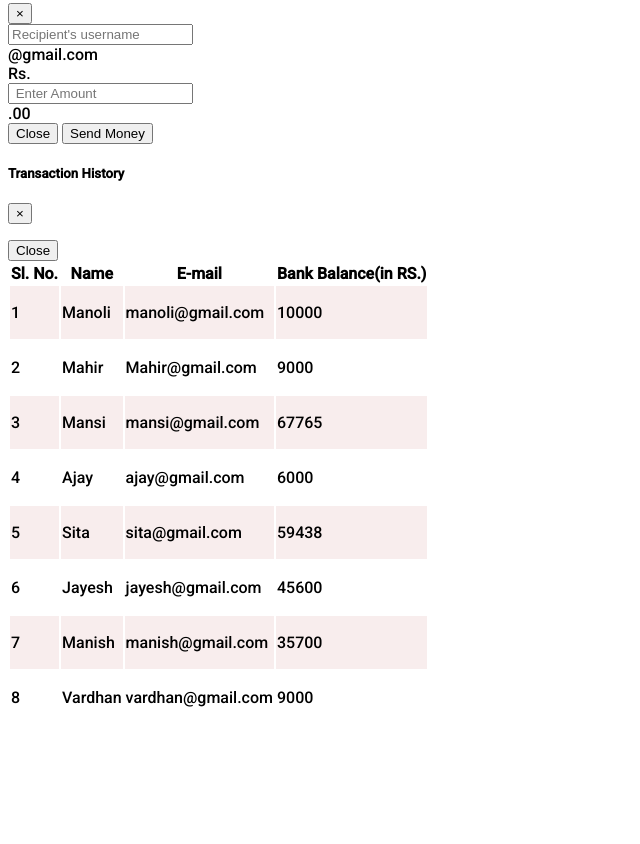
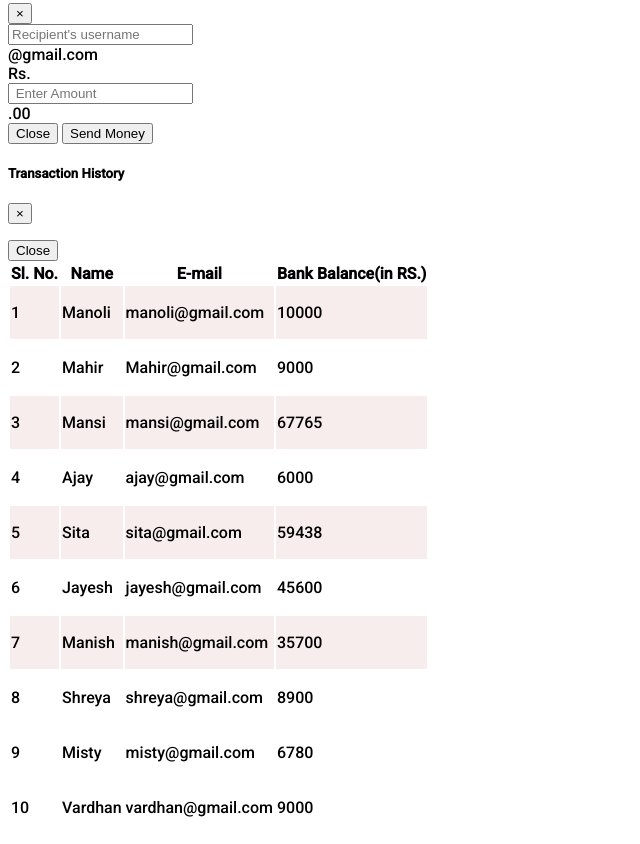
Before and after one commit to ShahManoli/Banking-System, a plain HTML site: page customers.html in a window 1280 px wide. Shown: the part 388-1232 px from the top of the page, without its empty margins (0-640 px from the left). Before the commit the page ends 1122 px from the top, so only its background shows below. Drawn offline with nearby package versions, Linux system fonts and the light colour scheme; a web font is replaced by a local one.

Commit message:
Update customers.html

```diff
--- a/customers.html
+++ b/customers.html
@@ -181,6 +181,22 @@
                     </tr>
                     <tr class="table-inf">
                         <td scope="row">8</td>
+                        <td>Shreya</td>
+                        <td>shreya@gmail.com</td>
+                        <td>
+                            <p id="Shreya BankBalance">8900</p>
+                        </td>
+                    </tr>
+                    <tr class="table-inf">
+                        <td scope="row">9</td>
+                        <td>Misty</td>
+                        <td>misty@gmail.com</td>
+                        <td>
+                            <p id="Misty BankBalance">6780</p>
+                        </td>
+                    </tr>
+                    <tr class="table-inf">
+                        <td scope="row">10</td>
                         <td>Vardhan</td>
                         <td>vardhan@gmail.com</td>
                         <td>
```
